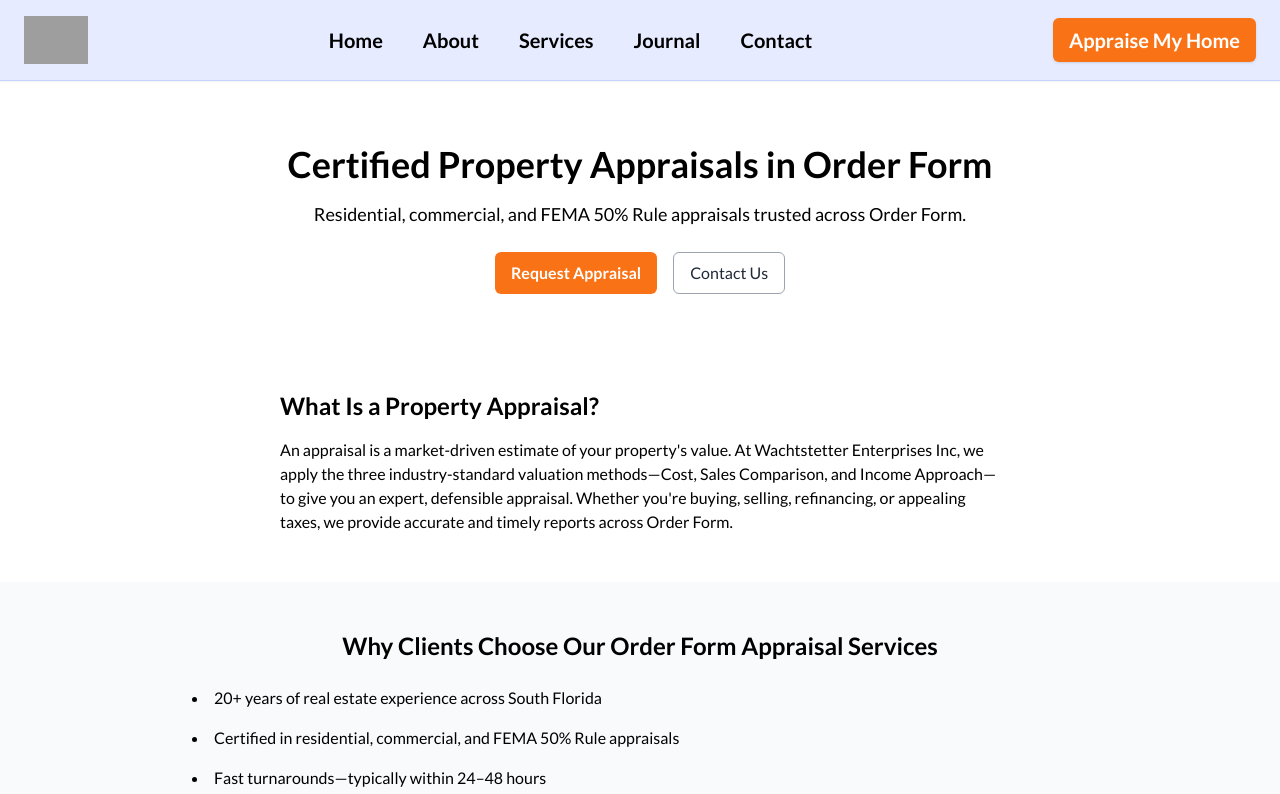
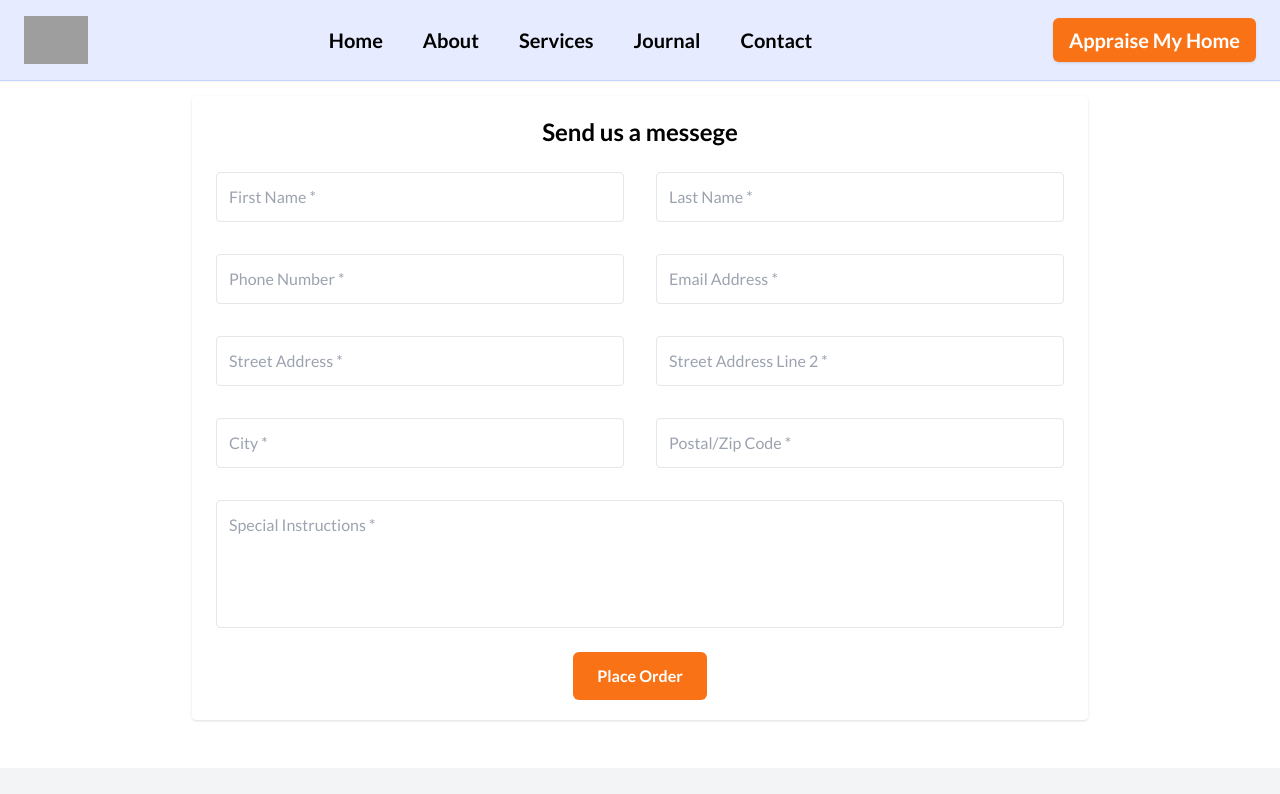
Before and after one commit to DaphneAcher/real-estate-appraisal, a React (Vite) app: page /order-form in a window 1280 px wide. Shown: the top 794 px of the page. Built offline with nearby package versions, Linux system fonts and the light colour scheme; grey boxes are pictures that could not be loaded.

Commit message:
add Order Form

```diff
--- a/src/App.jsx
+++ b/src/App.jsx
@@ -9,6 +9,7 @@ import Services from "./pages/Services"
 import ServiceAreas from "./pages/ServiceAreas"
 import Location from "./pages/Location"
 import NoPage from "./pages/NoPage"
+import OrderForm from "./pages/OrderForm"
 
 function App() {
 
@@ -27,8 +28,9 @@ function App() {
           <Route path="/contact" element = {<Contact />}/>
           <Route path="/journal" element = {<Journal />}/>
           <Route path="/services" element = {<Services />}/>
-          <Route path="/service-areas" element={<ServiceAreas />} />
+          <Route path="/service-areas" element={<ServiceAreas />}/>
           <Route path="/:location" element = {<Location />}/>
+          <Route path="/order-form" element = {<OrderForm />}/>
           <Route path="*" element={<NoPage />}/>
 
         </Routes>
--- a/src/components/navbar.jsx
+++ b/src/components/navbar.jsx
@@ -6,10 +6,8 @@ export default function Navbar() {
         <nav className="bg-indigo-100/80 border-b border-indigo-200 shadow-sm backdrop-saturate-150 backdrop-brightness-110 fixed top-0 left-0 right-0 z-50">
             <div className="max-w-screen-xl flex justify-between items-center mx-auto px-6 py-4">
 
-                {/*Logo*/}
                 <img className="h-12" src="/assets/logo.svg" alt="Wachstetter logo"/>
 
-                {/*Links*/}
                 <div className="hidden md:flex gap-10 font-lato text-xl font-bold">
                     <Link to="/" className="hover:text-blue-300 transition">Home</Link>
                     <Link to="/about" className="hover:text-blue-300 transition">About</Link>
@@ -19,8 +17,7 @@ export default function Navbar() {
                 </div>
 
 
-                {/*Order Form Button*/}
-                <button className="bg-orange-500 hover:bg-orange-600 text-xl font-bold text-white px-4 py-2 rounded-md shadow transition">Appraise My Home</button>
+                <a href="/order-form" className="bg-orange-500 hover:bg-orange-600 text-xl font-bold text-white px-4 py-2 rounded-md shadow transition">Appraise My Home</a>
 
 
             </div>
--- /dev/null
+++ b/src/pages/OrderForm.jsx
@@ -0,0 +1,27 @@
+export default function OrderForm() {
+    return(
+        <section className="bg-white p-8 rounded shadow py-5 px-6 max-w-4xl mx-auto">
+            <h2 className="text-2xl font-bold text-center mb-6">Send us a messege</h2>
+            <form className="grid grid-cols-1 md:grid-cols-2 gap-8 mb-6">
+                <input type="text" placeholder="First Name *" className="border p-3 rounded" required />
+                <input type="text" placeholder="Last Name *" className="border p-3 rounded" required />
+                <input type="tel" placeholder="Phone Number *" className="border p-3 rounded" required />
+                <input type="email" placeholder="Email Address *" className="border p-3 rounded md:col-span-1" required />
+                <input type="text" placeholder="Street Address *" className="border p-3 rounded md:col-span-1" required />
+                <input type="text" placeholder="Street Address Line 2 *" className="border p-3 rounded md:col-span-1" required />
+                <input type="text" placeholder="City *" className="border p-3 rounded md:col-span-1" required />
+                <input type="text" placeholder="Postal/Zip Code *" className="border p-3 rounded md:col-span-1" required />
+                <textarea placeholder="Special Instructions *" className="border p-3 rounded md:col-span-2 h-32 resize-none" required />
+            </form>
+
+            <div className="text-center">
+                <button className="bg-orange-500 hover:bg-orange-600 text-white font-semibold px-6 py-3 rounded-md">
+                Place Order
+                </button>
+            </div>
+
+        </section>
+
+    )
+
+}
```
